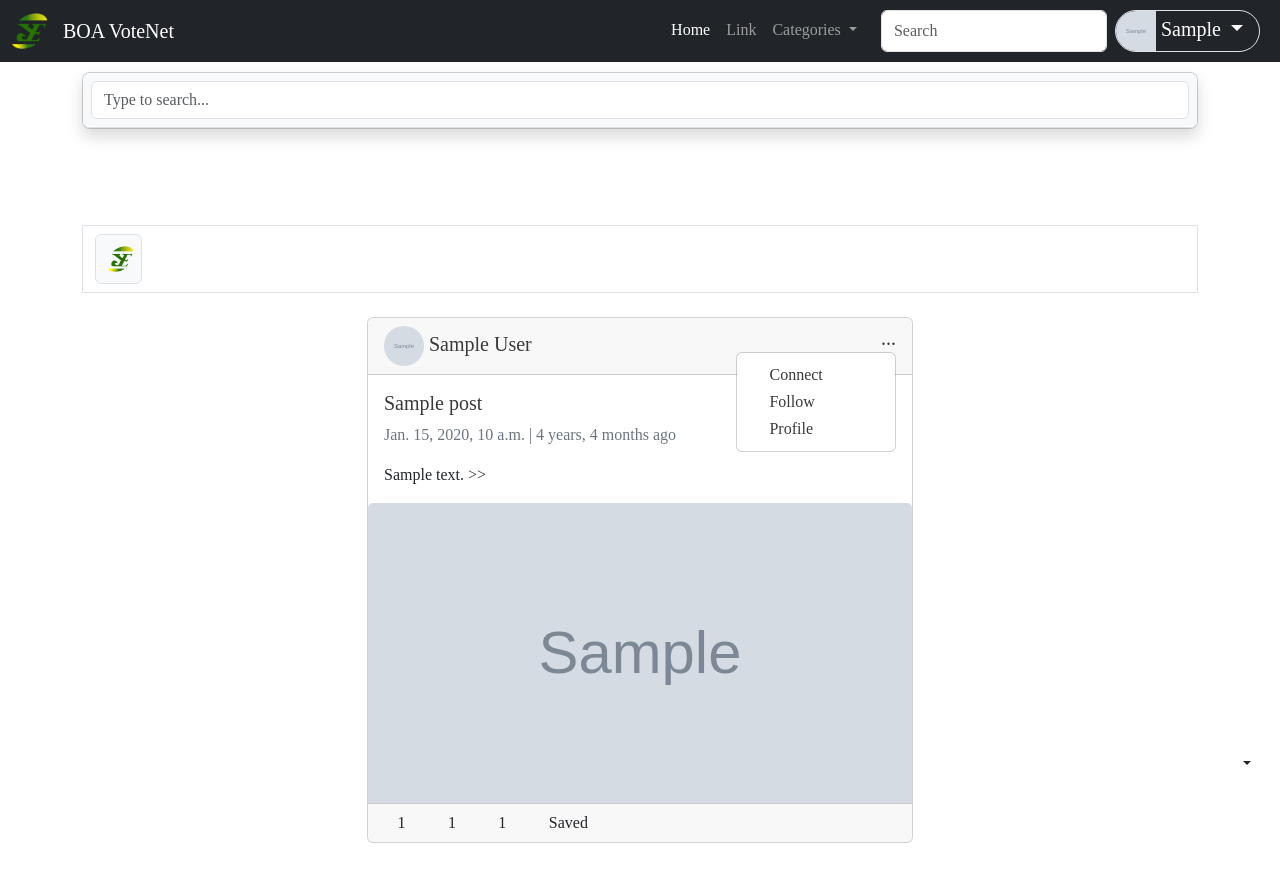
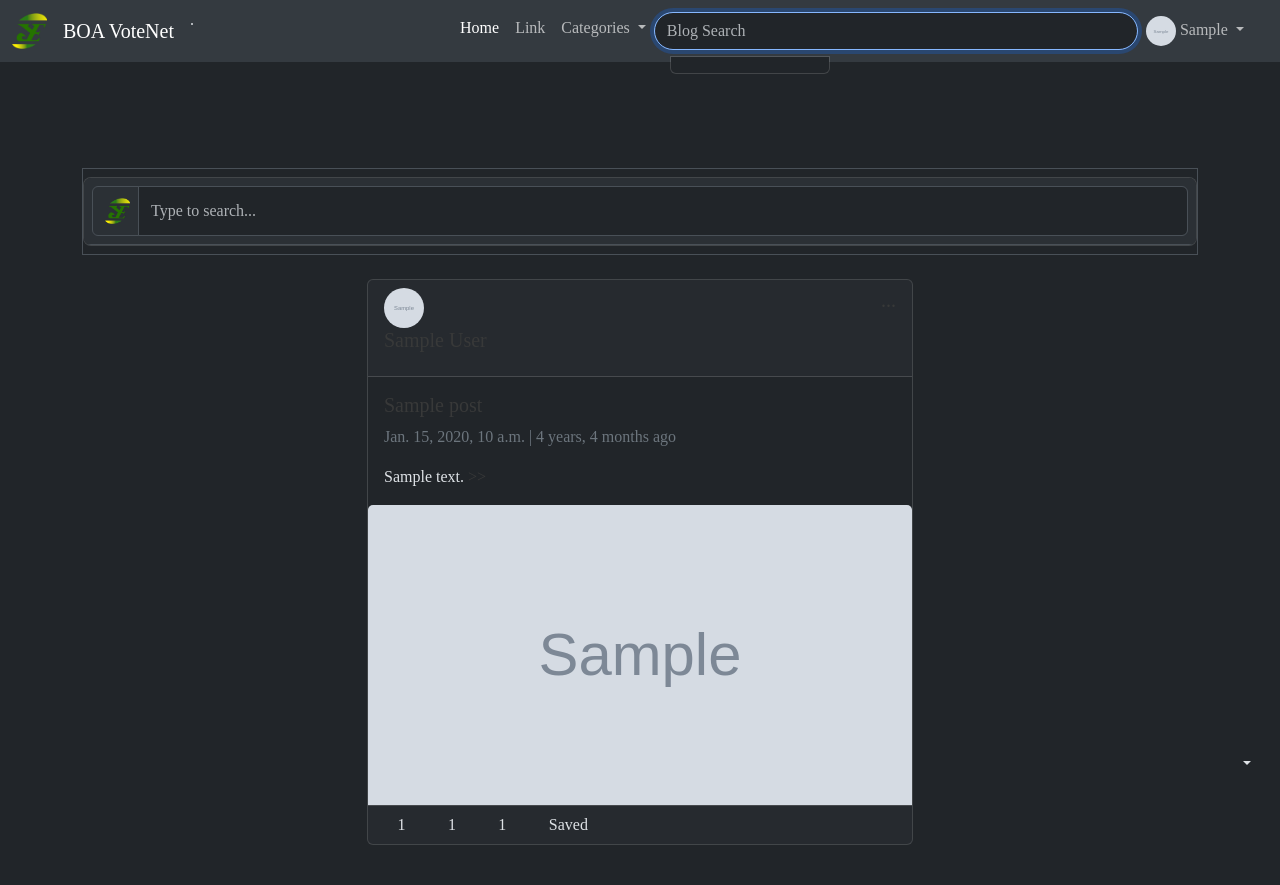
Before and after one commit to J0-Y0/JanPost, a Django app: page /home in a window 1280 px wide, after a click that opens the changed part. Shown: the top 885 px of the page. Before the commit the page ends 843 px from the top, so only its background shows below. Run offline with Django 4.2, Linux system fonts and the light colour scheme; a user stored in the database is signed in; tables that the repository leaves empty hold one stand-in row (values such as "Sample post"); grey boxes marked "Sample" are stand-in pictures; some libraries are stand-ins or nearby versions; some web fonts are replaced.

Commit message:
live search

```diff
--- a/account/urls.py
+++ b/account/urls.py
@@ -45,6 +45,7 @@
     path("likeComment/<int:cid>", views.likeComment, name="likeComment"),
     path("reportPost/<int:pid>", views.reportPost, name="reportPost"),
     path("toggleView/<str:target>", views.toggleView, name="toggleView"),
+    path("search/", views.postSearch, name="postSearch"),
 ]
 urlpatterns += htmxUrl
 
--- a/templates/base/base.html
+++ b/templates/base/base.html
@@ -2,7 +2,7 @@
 
 
 <!DOCTYPE html>
-<html lang="en" data-bs-theme="auto">
+<html lang="en" data-bs-theme="dark">
 <head>
     <meta charset="utf-8">
     <meta name="viewport" content="width=device-width, initial-scale=1">
--- a/templates/base/footer.html
+++ b/templates/base/footer.html
@@ -3,12 +3,8 @@
     <div class="col-md-4 d-flex align-items-center">
 
       <img src="{% static 'img/logo.png' %}" class="  img-fluid navbar-brand" width="30" height="15" alt="logo">
-      <a href = "{% url 'landingPage'%}" class="mb-3 mb-md-0 text-muted ps-2">&copy; 2024 <span class = "d-none d-md-inline">{{companyName}}</span>, Inc</a>
+      <p href = "{% url 'landingPage'%}" class="mb-3 mb-md-0 text-muted ps-2  ">&copy; 2024 <span class = "d-none d-md-inline">{{companyName}}</span>, Inc</p>
     </div>
-    <a href="#" class="mb-0 d-flex flex-column text-center">
-      <i class="fa-solid fa-caret-up"></i>
-		   <small  class >Back to top</small>
-	  </a>
 
     <ul class="nav col-md-4 justify-content-end list-unstyled d-flex">
       <li class="ms-3"><a class="text-muted" target = "blank" href="https://www.linkedin.com/in/yosef-emyayu/"><i class="fa-brands fa-linkedin"></i></a></li>
--- a/templates/base/navbar.html
+++ b/templates/base/navbar.html
@@ -1,19 +1,23 @@
-{%load static %}
+{% load static %}
 
-  <nav class="navbar navbar-expand-lg navbar-dark bg-dark fixed-top" aria-label="Offcanvas navbar large">
-    <div class="container-fluid">
-      <img src="{% static 'img/logo.png' %}" class="  img-fluid navbar-brand" width="35" height="20" alt="logo">
-          <a class="navbar-brand  " href="/"> {{companyName}} </a>
+<nav class="navbar navbar-expand-lg bg-body-secondary fixed-top" aria-label="Offcanvas navbar large">
+  <div class="container-fluid ">
+    <img src="{% static 'img/logo.png' %}" class="img-fluid navbar-brand" width="35" height="20" alt="logo">
+    <a class="navbar-brand" href="/">{{ companyName }}</a>
     <button class="navbar-toggler" type="button" data-bs-toggle="offcanvas" data-bs-target="#offcanvasNavbar2" aria-controls="offcanvasNavbar2" aria-label="Toggle navigation">
       <span class="navbar-toggler-icon"></span>
     </button>
-      <div class="offcanvas offcanvas-end text-bg-dark" tabindex="-1" id="offcanvasNavbar2" aria-labelledby="offcanvasNavbar2Label">
-        <div class="offcanvas-header">
-          <h5 class="offcanvas-title" id="offcanvasNavbar2Label">Offcanvas</h5>
-          <button type="button" class="btn-close btn-close-white" data-bs-dismiss="offcanvas" aria-label="Close"></button>
+    <div class="offcanvas offcanvas-end" tabindex="-1" id="offcanvasNavbar2" aria-labelledby="offcanvasNavbar2Label">
+      <div class="offcanvas-header bg-body-secondary">
+            <img src="{% static 'img/logo.png' %}" class="img-fluid navbar-brand p-0 m-0 " width="30" height="20" alt="logo">
+
+        <h5 class="offcanvas-title text-success pe-2" id="offcanvasNavbar2Label">{{ companyName }}</h5>
+        <button type="button" class="btn-close" data-bs-dismiss="offcanvas" aria-label="Close"></button>
       </div>
       <div class="offcanvas-body">
-          <ul class="navbar-nav justify-content-end flex-grow-1 pe-3">
+        <ul class="navbar-nav justify-content-end flex-grow-1 pe-3  ">
+                    <li class= " nav-item flex-fill d-none d-md-block">.</li>
+
           <li class="nav-item">
             <a class="nav-link active" aria-current="page" href="{% url 'home' %}">Home</a>
           </li>
@@ -24,76 +28,56 @@
             <a class="nav-link dropdown-toggle" href="#" role="button" data-bs-toggle="dropdown" aria-expanded="false">
               Categories
             </a>
-              <ul class="dropdown-menu ">
-                {%for cat in  category%}
-                <li><a class="dropdown-item" href="#">{{cat}}</a></li>
+            <ul class="dropdown-menu">
+              {% for cat in category %}
+                <li><a class="dropdown-item" href="#">{{ cat }}</a></li>
+              {% endfor %}
+            </ul>
+          </li>
 
-                {%endfor%}
+          <li class="nav-item dropdown align-content-center  flex-fill">
+
+            <input
+              type="text"
+              class="form-control   rounded rounded-5 dropdown-toggle"
+              name="search"
+              data-bs-toggle="dropdown"
+              aria-describedby="helpId"
+              aria-haspopup="true"
+              aria-expanded="false"7c
+              placeholder="Blog Search"
+              id="triggerId"
+              autocomplete="false"
+              hx-get="{% url 'postSearch' %}"
+              hx-trigger="input changed delay:500ms, search"
+              hx-target="#searchResult"
+            >
+            <div id="searchResult" class="dropdown-menu overflow-hidden mx-3 rounded-top-0" aria-labelledby="triggerId"></div>
+          </li><!-- end of search field -->
+            {% if user.is_authenticated %}
+                <li class="nav-item dropdown">
+                  <a class="nav-link dropdown-toggle" href="#" role="button" data-bs-toggle="dropdown" aria-expanded="false">
+                                  <img style="width: 30px; height: 30px" class="rounded rounded-5 account-img" src="{{ request.user.profile.avatar.url }}">
+
+                    {{ request.user.first_name }}
+                  </a>
+                    <ul class="dropdown-menu">
+                          <li>
+                            <li><a class="dropdown-item" href="{% url 'activity' %}">Profile</a></li>
+                          <li><hr class="p-0 m-1 dropdown-divider"></li>
+                          <li><a class="dropdown-item" href="{% url 'logout' %}">Logout</a></li>
+                          </li>
+                    </ul>
+                </li>
+                  {% else %}
+                <div class="rounded rounded-5 navbar-brand me-2 border px-3">
+                  <a class="nav-link btn rounded-4 fs-4" href="{% url 'login' %}" role="button" aria-expanded="false">
+                    <i class="fa-solid fa-arrow-right-to-bracket pe-2"></i>Login
+                  </a>
+                </div>
+              {% endif %}
 
         </ul>
-            </li>
-          </ul>
-          <form class="d-flex mt-3 mt-lg-0" role="search">
-            <input class="form-control me-2" type="search" placeholder="Search" aria-label="Search">
-          </form>
-
-
-             {%if user.is_authenticated%}
-            <div class="navbar-brand dropdown me-2 border  px-3  rounded-5  py-0 ps-0 ">
-              <a
-                class="nav-link dropdown-toggle "
-                href="#"
-                role="button"
-                data-bs-toggle="dropdown"
-                aria-expanded="false"
-              >
-                <!-- <i class="fa-solid fa-user pe-1"></i> -->
-                <img
-                  style="width: 40px; height: 40px"
-                  class="rounded-start-pill account-img"
-                  src="{{ request.user.profile.avatar.url }}"
-                />
-
-                <p class=" d-none d-sm-inline ">
-                  {{request.user.first_name}}
-                </p>
-              </a>
-              <ul class="dropdown-menu w-auto">
-                <li>
-                  <a class="dropdown-item" href="{%url 'profile'%}">Profile</a>
-                </li>
-                <li>
-                  <a class="dropdown-item" href="{%url 'activity' %}">Activity log</a>
-                </li>
-                <li><hr class="p-0 m-1 dropdown-divider"></li>
-                  <a class="dropdown-item" href="{%url 'logout' %}">Logout</a>
-                </li>
-                <li>
-
-              </ul>
-            </div>
-          {%else%}
-            <div class=" rounded   rounded-5 navbar-brand  me-2 border  px-3">
-                  <a
-                    class="nav-link btn rounded-4 fs-4 "
-                    href="{%url 'login' %}"
-                    role="button"
-                    aria-expanded="false"
-                  > <i class="fa-solid fa-arrow-right-to-bracket pe-2"></i>Login </a>
-            </div>
-          {%endif%}
-
-
-
-
-
-
-
-
-
-
-
-
 
 
       </div>
--- a/templates/blog/home.html
+++ b/templates/blog/home.html
@@ -10,37 +10,7 @@
    <div class="container   py-5">
         <br>
         <div class="search-bar ">
-          <div class="dropdown-menu d-block position-static p-0 mx-0 rounded-3 shadow overflow-hidden w-100 " >
-    <form class="p-2  bg-body-tertiary border-bottom">
-      <input type="search" class="form-control " autocomplete="false" placeholder="Type to search...">
-    </form>
 
-
-    <ul class="list-unstyled mb-0 dropdown position-static d-none">
-
-      <li><a class="dropdown-item d-flex align-items-center gap-2 py-2" href="#">
-        <span class="d-inline-block bg-success rounded-circle p-1"></span>
-        Action
-      </a></li>
-      <li><a class="dropdown-item d-flex align-items-center gap-2 py-2" href="#">
-        <span class="d-inline-block bg-primary rounded-circle p-1"></span>
-        Another action
-      </a></li>
-      <li><a class="dropdown-item d-flex align-items-center gap-2 py-2" href="#">
-        <span class="d-inline-block bg-danger rounded-circle p-1"></span>
-        Something else here
-      </a></li>
-      <li><a class="dropdown-item d-flex align-items-center gap-2 py-2" href="#">
-        <span class="d-inline-block bg-danger rounded-circle p-1"></span>
-        Something else here
-      </a></li>
-      <li><a class="dropdown-item d-flex align-items-center gap-2 py-2" href="#">
-        <span class="d-inline-block bg-danger rounded-circle p-1"></span>
-        Something else here
-      </a></li>
-
-    </ul>
-  </div>
                 <div class="d-flex flex-column flex-md-row p-4 gap-4 py-md-5 align-items-center justify-content-center">
 
 
@@ -51,16 +21,36 @@
 
 
 
-              <nav class="navbar border   mb-2">
-                  <form class="container-fluid">
+              <nav class="navbar border d-flex  mb-2">
+
+                    <div class="dropdown-menu d-block position-static p-0 mx-0 rounded-3  overflow-hidden w-100 " >
+                        <div class="p-2  bg-body-tertiary border-bottom">
                               <div class="input-group">
                                   <span class="input-group-text pe-1" type="button" title="Advanced search">
                                     <img src="{% static 'img/logo.png' %}" class="img-fluid navbar-brand me-1" width="25" alt="logo">
                                   </span>
 
+                              <input type="search" class="form-control " autocomplete="false" placeholder="Type to search..."
+                                 name="search" placeholder="Begin Typing To Search Users..."
+                                  hx-get="{%url 'postSearch'  %}"
+                                  hx-trigger="input changed delay:500ms, search"
+                                  hx-target=".searchResult"
+
+                              >
+
+
+
+
+
 
                           </div>
-                  </form>
+
+                        <div class = "searchResult">
+
+
+                        </div>
+
+        </div>
               </nav><!-- END OF SEARCH NAV BAR -->
         </div>
 
--- a/templates/components/post.html
+++ b/templates/components/post.html
@@ -6,7 +6,7 @@
       <h5 class="card-header d-flex justify-content-between">
         <a href="#" title="Author">
           <img style="width: 40px; height: 40px" class="rounded-circle account-img" src="{{post.author.profile.avatar.url}}"/>
-          <p class="d-none d-sm-inline">{{post.author.first_name}} {{post.author.last_name}}</p>
+          <p>{{post.author.first_name}} {{post.author.last_name}}</p>
         </a>
 
         <div class="dropdown open">
--- a/templates/components/post_reaction.html
+++ b/templates/components/post_reaction.html
@@ -56,7 +56,7 @@
                     <img style="width: 42px; height: 42px" class="rounded-circle account-img" src="{{request.user.profile.avatar.url}}" />
                     <div class="btn-group  w-100 " >
                         <input requerd name = "comment" type="text" class="form-control  rounded rounded-5 rounded-end-0"  aria-describedby="helpId" placeholder="type your comment . . ." />
-                        <button type="submit" class="btn btn-outline-dark rounded rounded-end-5 rounded-start-0 text-nowrap"
+                        <button type="submit" class="btn bg-body-secondary rounded rounded-end-5 rounded-start-0 text-nowrap"
 
                             hx-post = "{%url 'commentPost' post.id%}"
                             hx-target = "#active-view"
```
Also changed, not shown: account/views.py (+12 -0 lines), static/css/base.css (+1 -1 lines), static/css/base.scss (+62 -2 lines), templates/blog/landingPage.html (+2 -14 lines), templates/blog/postDetail.html (+49 -83 lines), templates/components/comment_view.html (+5 -5 lines), templates/components/search_result.html (added, +22 -0 lines), 1 other file. Lines whose indentation alone changed are shown as unchanged.
